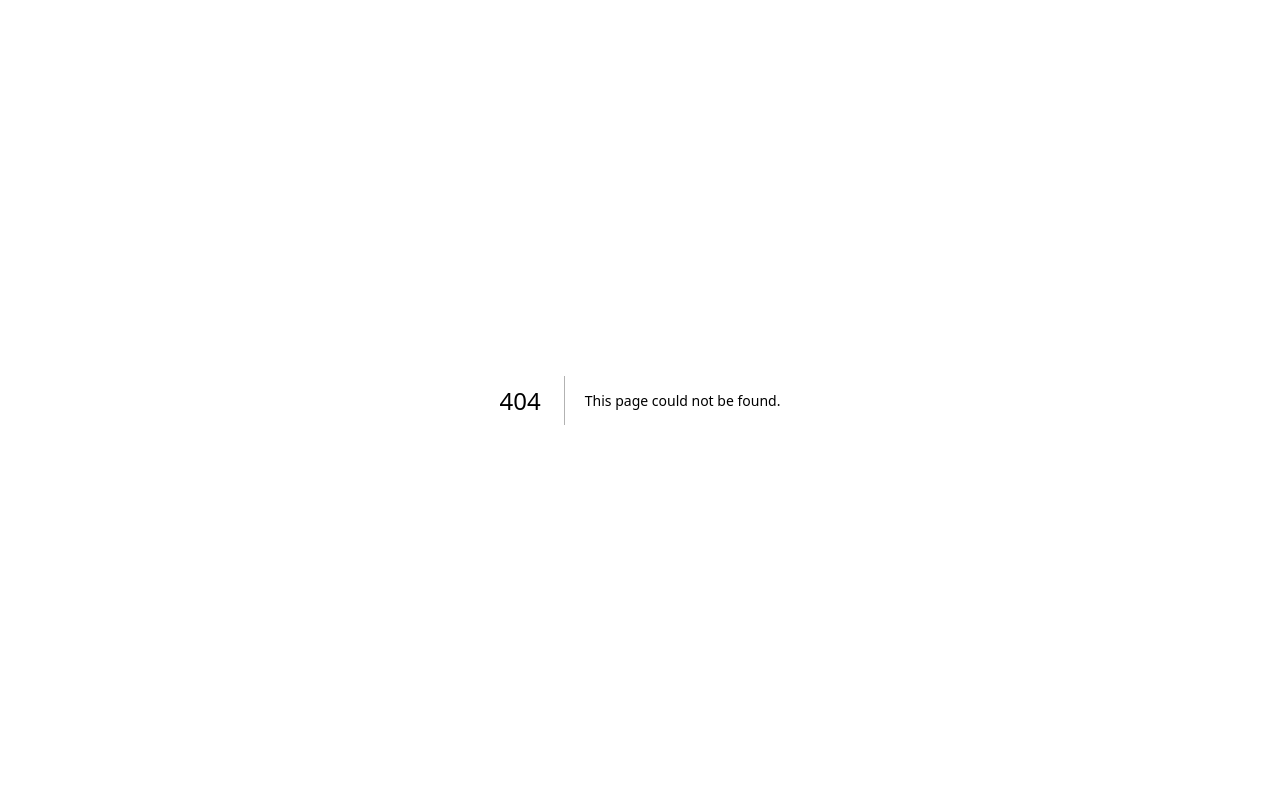
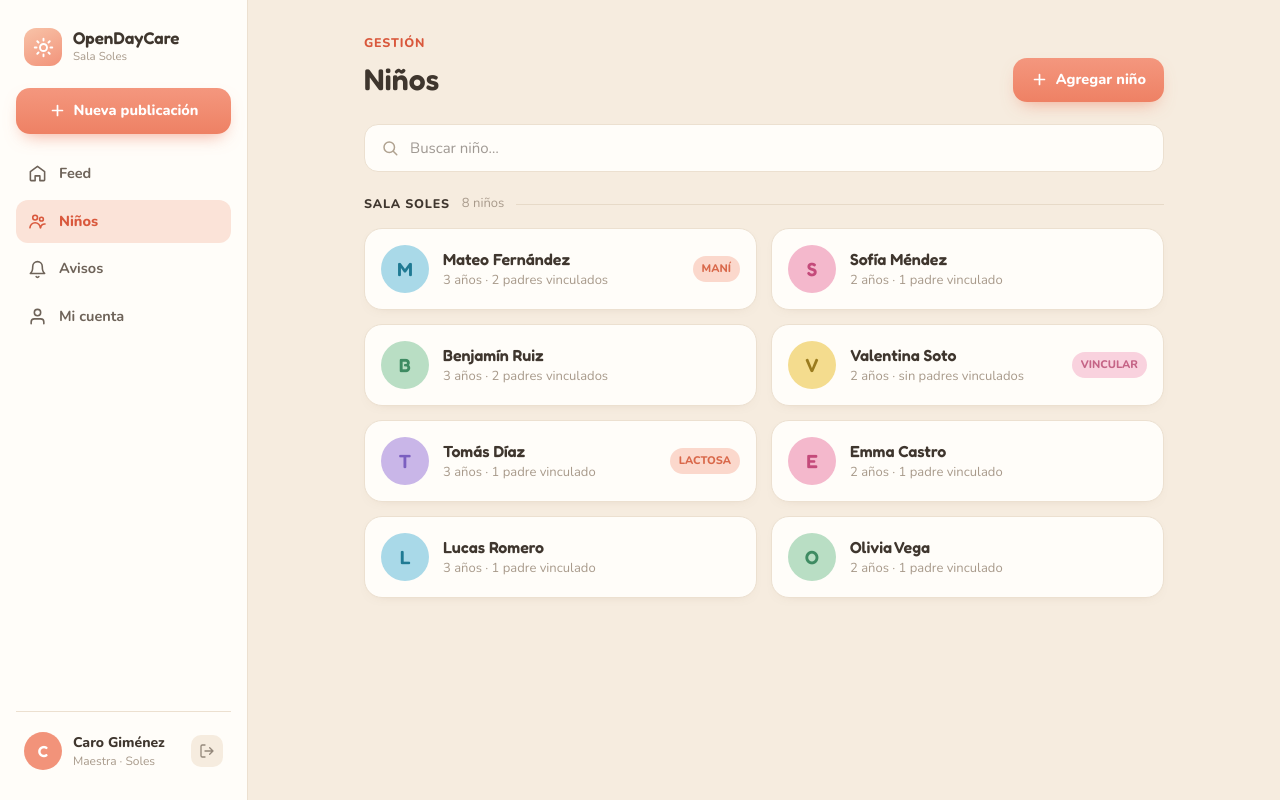
Before and after one commit to el-motes/open-daycare, a Next.js app: page /kids in a window 1280 px wide. Before the commit this address had no page. Built offline with nearby package versions, Linux system fonts and the light colour scheme.

Commit message:
Add KidsPage component with search functionality and avatar display

```diff
--- /dev/null
+++ b/app/kids/page.tsx
@@ -0,0 +1,102 @@
+"use client";
+
+import { useState } from "react";
+import Link from "next/link";
+import Sidebar from "@/app/components/sidebar";
+import { children, type AvatarColor } from "@/app/lib/mock-data";
+
+const avatarStyles: Record<AvatarColor, string> = {
+  sky: "bg-child-avatar-bg text-child-avatar-ink",
+  pink: "bg-child-avatar-pink-bg text-child-avatar-pink-ink",
+  green: "bg-child-avatar-green-bg text-child-avatar-green-ink",
+  yellow: "bg-child-avatar-yellow-bg text-child-avatar-yellow-ink",
+  violet: "bg-child-avatar-violet-bg text-child-avatar-violet-ink",
+  blue: "bg-child-avatar-blue-bg text-child-avatar-blue-ink",
+};
+
+function parentsLabel(count: number) {
+  if (count === 0) return "sin padres vinculados";
+  if (count === 1) return "1 padre vinculado";
+  return `${count} padres vinculados`;
+}
+
+export default function KidsPage() {
+  const [query, setQuery] = useState("");
+
+  const filtered = children.filter((child) =>
+    child.name.toLowerCase().includes(query.trim().toLowerCase())
+  );
+
+  return (
+    <div className="flex min-h-screen bg-bg">
+      <Sidebar />
+
+      <main className="min-w-0 flex-1">
+        <div className="mx-auto w-full max-w-[880px] px-5 pb-20 pt-16 md:px-10 md:pt-[34px]">
+          <div className="mb-[22px] flex items-end justify-between gap-4">
+            <div>
+              <div className="mb-1 text-[12.5px] font-extrabold tracking-[.8px] text-accent">GESTIÓN</div>
+              <h1 className="font-display text-[30px] font-semibold text-ink">Niños</h1>
+            </div>
+            <a href="#" className="flex items-center gap-2 rounded-[14px] bg-gradient-to-b from-btn-from to-btn-to px-[18px] py-[11px] text-[14.5px] font-extrabold text-white shadow-[0_8px_18px_-8px_rgba(238,129,100,.7)]">
+              <svg width="17" height="17" viewBox="0 0 24 24" fill="none" stroke="#fff" strokeWidth="2.4" strokeLinecap="round" strokeLinejoin="round">
+                <path d="M12 5v14M5 12h14" />
+              </svg>
+              Agregar niño
+            </a>
+          </div>
+
+          <div className="mb-[22px] flex items-center gap-[11px] rounded-[14px] border border-line bg-panel px-4 py-3">
+            <svg width="18" height="18" viewBox="0 0 24 24" fill="none" stroke="var(--color-placeholder-ink)" strokeWidth="2" strokeLinecap="round" strokeLinejoin="round">
+              <circle cx="11" cy="11" r="7" />
+              <path d="m21 21-4.3-4.3" />
+            </svg>
+            <input
+              placeholder="Buscar niño…"
+              value={query}
+              onChange={(e) => setQuery(e.target.value)}
+              className="flex-1 border-none bg-transparent text-[15px] text-ink outline-none"
+            />
+          </div>
+
+          <div className="mb-3.5 flex items-center gap-3">
+            <span className="text-[12.5px] font-extrabold tracking-[.8px] text-ink">SALA SOLES</span>
+            <span className="text-[13px] text-meta">8 niños</span>
+            <span className="h-px flex-1 bg-divider" />
+          </div>
+
+          <div className="grid grid-cols-2 gap-3.5">
+            {filtered.map((child) => (
+              <Link
+                key={child.id}
+                href={`/kids/${child.id}`}
+                className="flex min-w-0 items-center gap-3.5 rounded-[18px] border border-line bg-panel p-4 shadow-[0_4px_14px_-12px_rgba(120,90,60,.5)] hover:border-card-hover hover:-translate-y-[2px]"
+              >
+                <div className={`flex h-12 w-12 flex-none items-center justify-center rounded-full font-display text-[19px] font-semibold ${avatarStyles[child.avatar]}`}>
+                  {child.initials}
+                </div>
+                <div className="min-w-0 flex-1">
+                  <div className="font-display text-[16px] font-semibold text-ink">{child.name}</div>
+                  <div className="text-[13px] text-meta">{child.ageLabel} · {parentsLabel(child.parents.length)}</div>
+                </div>
+                {child.allergyTag ? (
+                  <span className="flex-none rounded-full bg-badge-allergy-bg px-[9px] py-[5px] text-[11px] font-extrabold text-badge-allergy-ink">
+                    {child.allergyTag}
+                  </span>
+                ) : child.parents.length === 0 ? (
+                  <span className="flex-none rounded-full bg-badge-link-bg px-[9px] py-[5px] text-[11px] font-extrabold text-badge-link-ink">
+                    VINCULAR
+                  </span>
+                ) : (
+                  <svg className="flex-none" width="18" height="18" viewBox="0 0 24 24" fill="none" stroke="var(--color-chevron)" strokeWidth="2.2" strokeLinecap="round" strokeLinejoin="round">
+                    <path d="m9 18 6-6-6-6" />
+                  </svg>
+                )}
+              </Link>
+            ))}
+          </div>
+        </div>
+      </main>
+    </div>
+  );
+}
```
